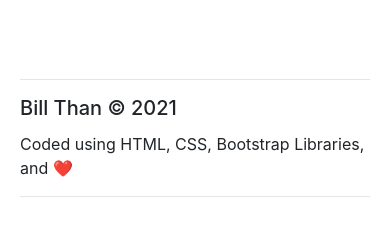
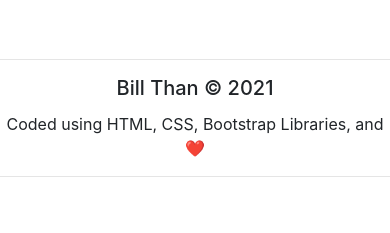
Before and after one commit to billthan/billthan, a plain HTML site: page index.html in a window 390 px wide. Shown: the part 4796-5029 px from the top of the page. After the commit the page ends 4989 px from the top, so only its background shows below. Drawn offline with nearby package versions, Linux system fonts and the light colour scheme.

Commit message:
fixed footer compatiblility with mobile

```diff
--- a/css/index.css
+++ b/css/index.css
@@ -4,7 +4,7 @@
 }
 
 #top-section {
-    min-height: 260vh;
+    min-height: 240vh;
     background-color: white;
     padding: 100px 0 2.5rem 0;
 }
@@ -13,15 +13,13 @@
     background-color: white;
     padding: 100px 0 2.5rem 0;
 }
-
-
 #side {
     margin: 10px 0 px 0;
     text-align: left;
 }
 
-footer {
-    bottom: 0px;
+#foot {
+    text-align:center;
 }
 #main {
     margin: 10px 0 px 0;
--- a/css/rewards.css
+++ b/css/rewards.css
@@ -1,6 +1,10 @@
 @import url('https://fonts.googleapis.com/css2?family=Roboto:wght@100;400;500;900&display=swap');
 #nav-section {
     background-color: #343a40;
+}
+
+#foot {
+    text-align:center;
 }
 
 #top-section {
--- a/index.html
+++ b/index.html
@@ -327,14 +327,13 @@
             </div>
         </div>
     </section>
-    <footer>
-        <div class="card-body">
-            <hr>
-            <h5 class="card-title">Bill Than © 2021</h5>
-            <p class="card-text">Coded using HTML, CSS, Bootstrap Libraries, and ❤️</p>
-            <hr>
-        </div>
-    </footer>
+
+    <div id="foot">
+        <hr>
+        <h5 class="card-title">Bill Than © 2021</h5>
+        <p class="card-text">Coded using HTML, CSS, Bootstrap Libraries, and ❤️</p>
+        <hr>
+    </div>
     <script src="https://code.jquery.com/jquery-3.3.1.slim.min.js"
         integrity="sha384-q8i/X+965DzO0rT7abK41JStQIAqVgRVzpbzo5smXKp4YfRvH+8abtTE1Pi6jizo"
         crossorigin="anonymous"></script>
```
Also changed, not shown: projects.html (+6 -8 lines), rewards.html (+6 -8 lines).
